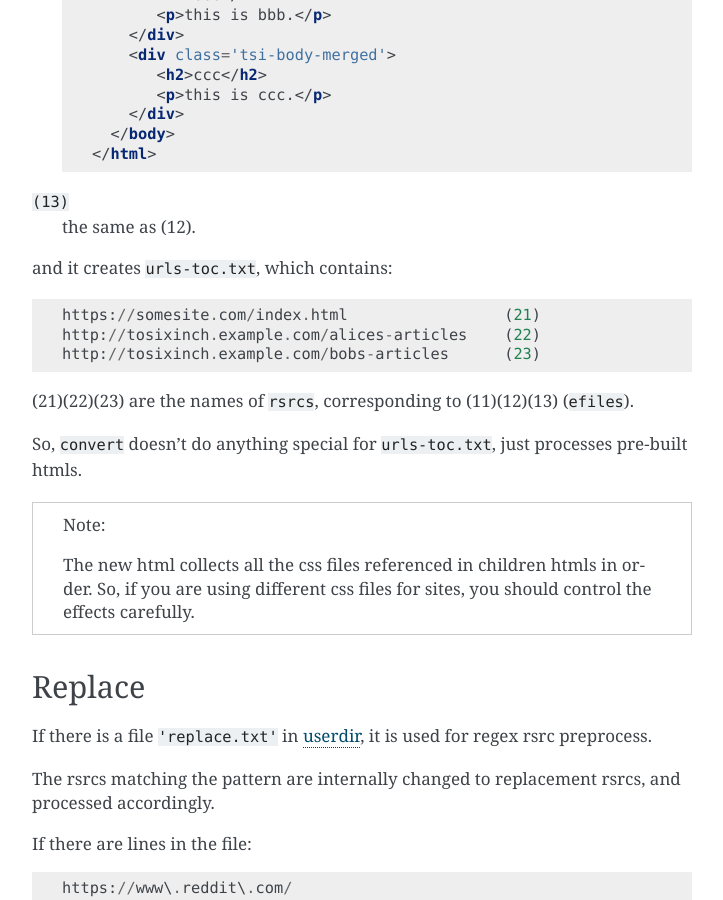
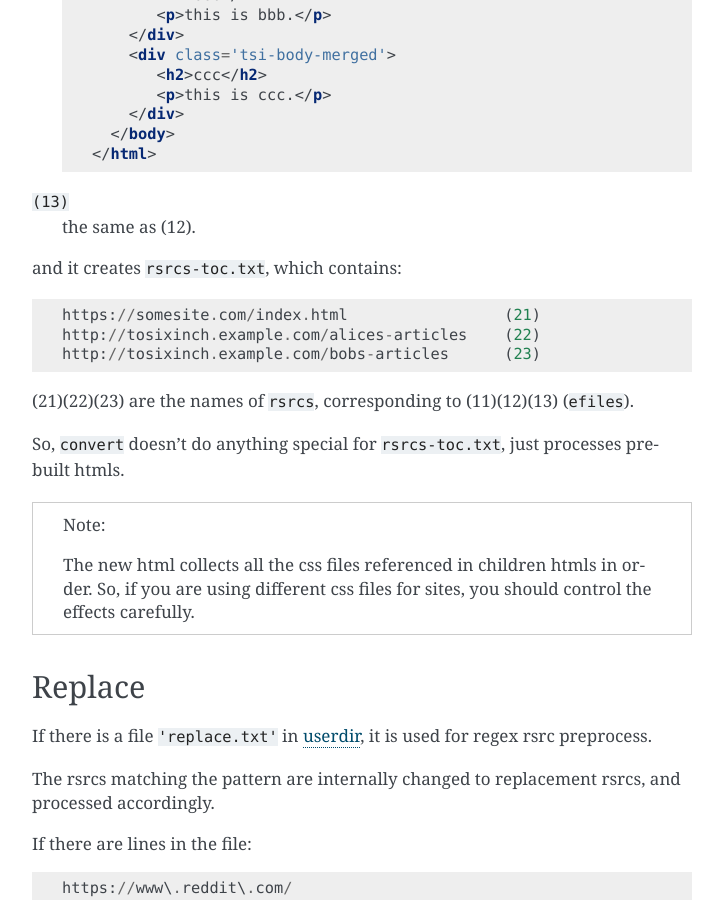
Before and after one commit to openandclose/tosixinch, a Sphinx documentation site: the page built from docs/topics.rst, in a window 1280 px wide and 900 px high, scrolled down 6370 px. Shown: the whole window, without its empty margins (388-1111 px from the left). Built offline with Sphinx 7.4.7, drawn with Linux system fonts in a browser that asks for light colours; some of the changed text lies outside the part shown.

Commit message:
Change default resource filename 'urls.txt' -> 'rsrcs.txt' [API]

```diff
--- a/CHANGELOG.rst
+++ b/CHANGELOG.rst
@@ -50,6 +50,8 @@
 
     _htmls/en.wikipedia.org/wiki/XPath.orig     (dfile)
     _htmls/en.wikipedia.org/wiki/XPath          (efile)
+
+* **!!** Change default resource filename 'urls.txt' -> 'rsrcs.txt'
 
 **Add:**
 
--- a/docs/commandline.rst
+++ b/docs/commandline.rst
@@ -50,7 +50,7 @@
 
     file to read inputs. only one file
 
-        default=urls.txt
+        default=rsrcs.txt
 
 .. option:: -h, --help
 
--- a/docs/intro.rst
+++ b/docs/intro.rst
@@ -275,7 +275,7 @@
 
 Next, you build an rsrc list, by some means. ::
 
-    # in './urls.txt'
+    # in './rsrcs.txt'
     https://somesite.com/article/aaa.html
     https://somesite.com/article/bbb.html
     https://somesite.com/article/zzz.html
@@ -285,7 +285,7 @@
     $ tosixinch -123
 
 * If inputs are not specified (no ``-i`` and no ``-f``),
-  it defaults to ``'urls.txt'`` in current directory.
+  it defaults to ``'rsrcs.txt'`` in current directory.
 
 * It generates ``./somesite.pdf``, with three htmls as each chapter.
 
--- a/docs/overview.rst
+++ b/docs/overview.rst
@@ -264,7 +264,7 @@
 Config Files
 ------------
 
-.. dword:: urls.txt
+.. dword:: rsrcs.txt
 
     It is the default filename for ``--file``,
     and used when no other file or input ``rsrc`` is specified.
@@ -284,7 +284,7 @@
 
     I find this is a bit excessive for our humble ``a few minutes`` concern.
     Users are always on the same directory,
-    reusing ``urls.txt`` (deleting and reediting the contents).
+    reusing ``rsrcs.txt`` (deleting and reediting the contents).
 
 .. dword:: tocfile
 
@@ -295,7 +295,7 @@
     and processed automatically when ``convert``.
 
     The filename is determined from ``--file`` input (basename part),
-    adding '-toc' suffix before extension. e.g. ``urls-toc.txt``.
+    adding '-toc' suffix before extension. e.g. ``rsrcs-toc.txt``.
 
     see `TOC <topics.html#toc>`__ for details.
 
--- a/docs/topics.rst
+++ b/docs/topics.rst
@@ -163,7 +163,7 @@
 Concept
 ^^^^^^^
 
-Given the following ``urls.txt``:
+Given the following ``rsrcs.txt``:
 
 .. code-block:: none
 
@@ -254,7 +254,7 @@
 Table of Contents adjustments are done
 simply by decreasing ``heading`` numbers.
 
-It first reads ``urls.txt``.
+It first reads ``rsrcs.txt``.
 If there is a line starting with ``'#'``,
 it is interpreted as a new chapter
 (new html ``<title>`` and new ``'<h1>'`` text).
@@ -345,7 +345,7 @@
 ``(13)``
     the same as (12).
 
-and it creates ``urls-toc.txt``, which contains::
+and it creates ``rsrcs-toc.txt``, which contains::
 
     https://somesite.com/index.html                 (21)
     http://tosixinch.example.com/alices-articles    (22)
@@ -355,7 +355,7 @@
 (21)(22)(23) are the names of ``rsrcs``,
 corresponding to (11)(12)(13) (``efiles``).
 
-So, ``convert`` doesn't do anything special for ``urls-toc.txt``,
+So, ``convert`` doesn't do anything special for ``rsrcs-toc.txt``,
 just processes pre-built htmls.
 
 .. note::
@@ -662,7 +662,7 @@
 
       .. code-block:: bash
 
-          # in urls.txt
+          # in rsrcs.txt
           /usr/share/man/man1/cp.1.gz
           /usr/share/man/man1/grep.1.gz
 
```
Also changed, not shown: 8 other files.
